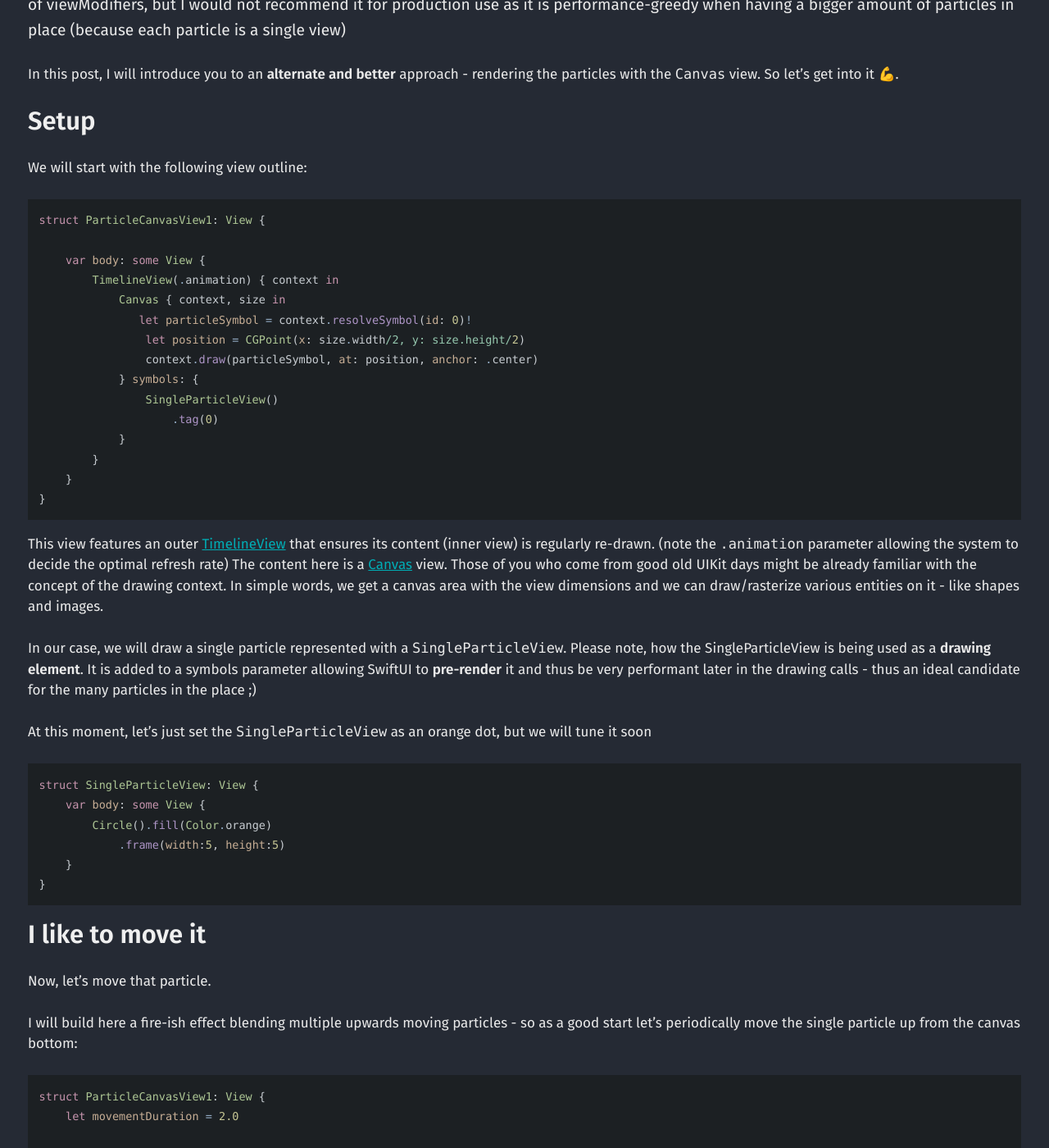
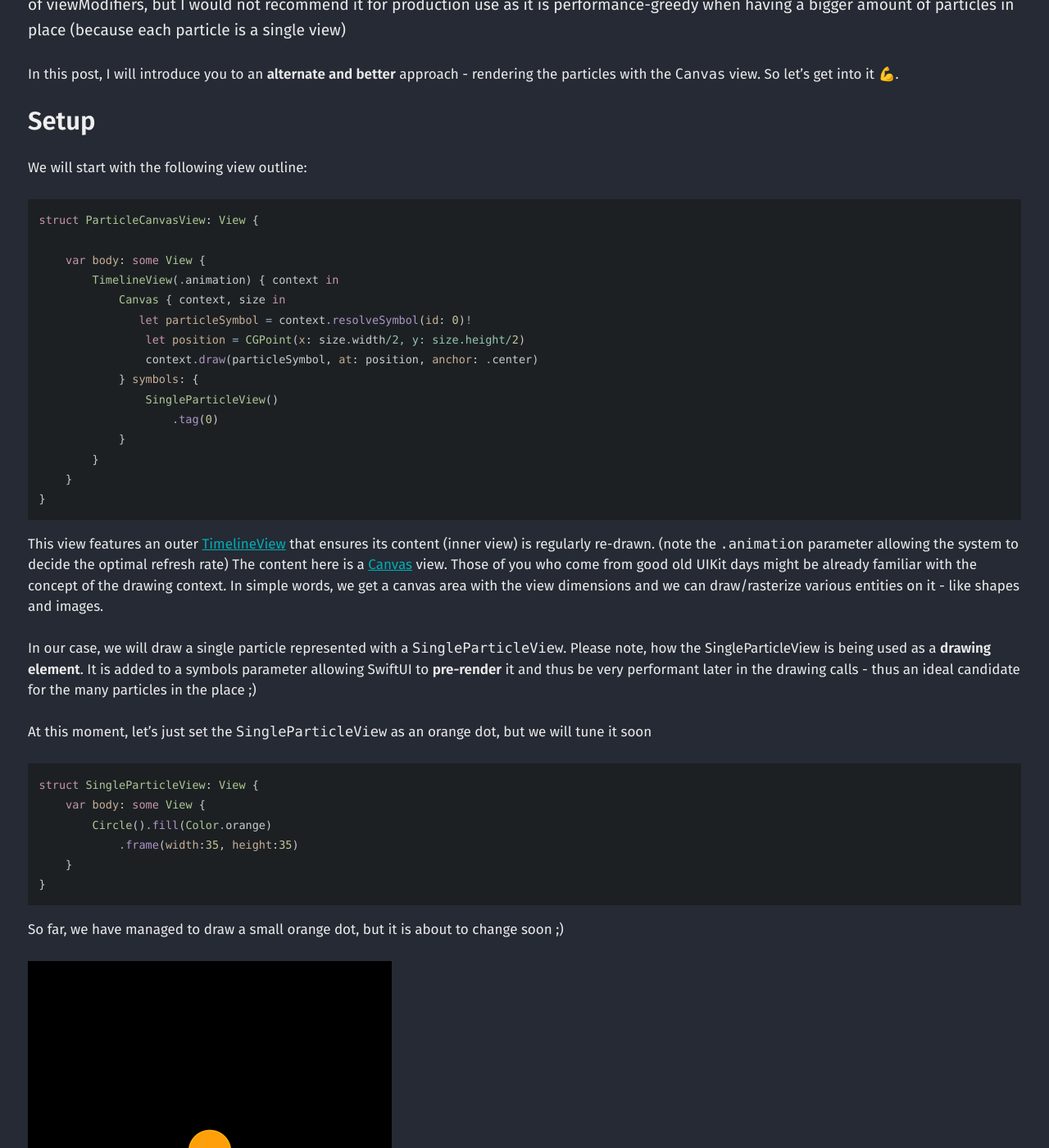
Before and after one commit to izakpavel/izakpavel.github.io, a Jekyll site: the page built from _posts/2024-06-21-particle-effects-with-SwiftUI-Canvas.md, in a window 1280 px wide and 1400 px high, scrolled down 427 px. Shown: the whole window at 82% size. Built offline with Jekyll 4.4.1, drawn with Linux system fonts in a browser that asks for light colours; some of the changed text lies outside the part shown.

Commit message:
added multimedia files

```diff
--- a/_posts/2024-06-21-particle-effects-with-SwiftUI-Canvas.md
+++ b/_posts/2024-06-21-particle-effects-with-SwiftUI-Canvas.md
@@ -16,7 +16,7 @@
 We will start with the following view outline:
 
 {% highlight swift %}
-struct ParticleCanvasView1: View {
+struct ParticleCanvasView: View {
 
     var body: some View {
         TimelineView(.animation) { context in
@@ -47,10 +47,14 @@
 struct SingleParticleView: View {
     var body: some View {
         Circle().fill(Color.orange)
-            .frame(width:5, height:5)
+            .frame(width:35, height:35)
     }
 }
 {% endhighlight %}
+
+So far, we have managed to draw a small orange dot, but it is about to change soon ;)
+
+![image1]
 
 ## I like to move it
 
@@ -59,7 +63,7 @@
 I will build here a fire-ish effect blending multiple upwards moving particles - so as a good start let's periodically move the single particle up from the canvas bottom:
 
  {% highlight swift %}
-struct ParticleCanvasView1: View {
+struct ParticleCanvasView: View {
     let movementDuration = 2.0
 
     var body: some View {
@@ -85,7 +89,12 @@
 You can see, that I am controlling the upwards movement with the *time* variable. What exactly is it in this context? Well, the timeline view already gives us access to the time property, but for our use, I want to have something normalized that can be easily bound with the particle movement.
 I want the particle movement to take exactly 2 seconds (see movementDuration) so the code computes time as a truncating remainder, making sure it will periodically grow from 0 to 1 forever. As you can see in the following video:
 
-[TODO video]
+<center>
+<video autoplay="" muted="" loop="" controls="controls" width="400">
+	<source src="/assets/posts/16_video_01.mov">
+	<source src="/assets/posts/16_video_01.webm" type="video/webm">
+</video>
+</center>
 
 ## Remember goniometry?
 
@@ -122,7 +131,12 @@
 }
 {% endhighlight %}
 
-[TODO video]
+<center>
+<video autoplay="" muted="" loop="" controls="controls" width="400">
+	<source src="/assets/posts/16_video_02.mov">
+	<source src="/assets/posts/16_video_02.webm" type="video/webm">
+</video>
+</center>
 
 please note the position computation was moved to a separate function so the Canvas content remains clean.
 
@@ -139,7 +153,12 @@
 }
 {% endhighlight %}
 
-[TODO video]
+<center>
+<video autoplay="" muted="" loop="" controls="controls" width="400">
+	<source src="/assets/posts/16_video_03.mov">
+	<source src="/assets/posts/16_video_03.webm" type="video/webm">
+</video>
+</center>
 
 ## Randomize
 
@@ -173,7 +192,12 @@
     }
 {% endhighlight %}
 
-[TODO video]
+<center>
+<video autoplay="" muted="" loop="" controls="controls" width="400">
+	<source src="/assets/posts/16_video_04.mov">
+	<source src="/assets/posts/16_video_04.webm" type="video/webm">
+</video>
+</center>
 
 ## Improving the effect appearance
 
@@ -198,7 +222,13 @@
 {% endhighlight %}
 We make particles here as a nice big blurry spots, that blends together to form nice fire volume. The blendMode(.plusLighter) combines overlapping orange dots, effectively brightening the result where the patrticles intersect.
 
-[TODO video]
+<center>
+<video autoplay="" muted="" loop="" controls="controls" width="400">
+	<source src="/assets/posts/16_video_07.mov">
+	<source src="/assets/posts/16_video_07.webm" type="video/webm">
+</video>
+</center>
+
 
 ## “Art“ time
 
@@ -255,14 +285,33 @@
 }
 {% endhighlight %}
 
-[TODO video]
+<center>
+<video autoplay="" muted="" loop="" controls="controls" width="400">
+	<source src="/assets/posts/16_video_05.mov">
+	<source src="/assets/posts/16_video_05.webm" type="video/webm">
+</video>
+</center>
 
 And one more, even more polished example to motivate YOU to come up with something nice.
 
-[TODO video]
+
+<center>
+<video autoplay="" muted="" loop="" controls="controls" width="400">
+	<source src="/assets/posts/16_video_06.mov">
+	<source src="/assets/posts/16_video_06.webm" type="video/webm">
+</video>
+</center>
+
+
 ## Your turn!
 
 Now it is your time to get creative!
+
+Things to try
+ - change particle size during the movement
+ - change particle movement paths
+ - react to user inputs
+ - 💫 ...
 
 Let me know, if you find this article helpful, and send me your animations on [Twitter].
 
@@ -271,9 +320,4 @@
 [Canvas]: https://developer.apple.com/documentation/swiftui/canvas/
 [Twitter]: https://twitter.com/myridiphis
 
-[image1]: /assets/posts/15_01.png "Main view"
-[image2]: /assets/posts/15_02.png "Transposed view"
-[image3]: /assets/posts/15_03.png "Flag effect"
-[image4]: /assets/posts/15_04.png "Flag effect"
-
-[video1]: /assets/posts/15_01.png "Transition effect"
+[image1]: /assets/posts/16_01.png "Static particle"
```
Also changed, not shown: assets/posts/16_01.png (added), 7 other files.
